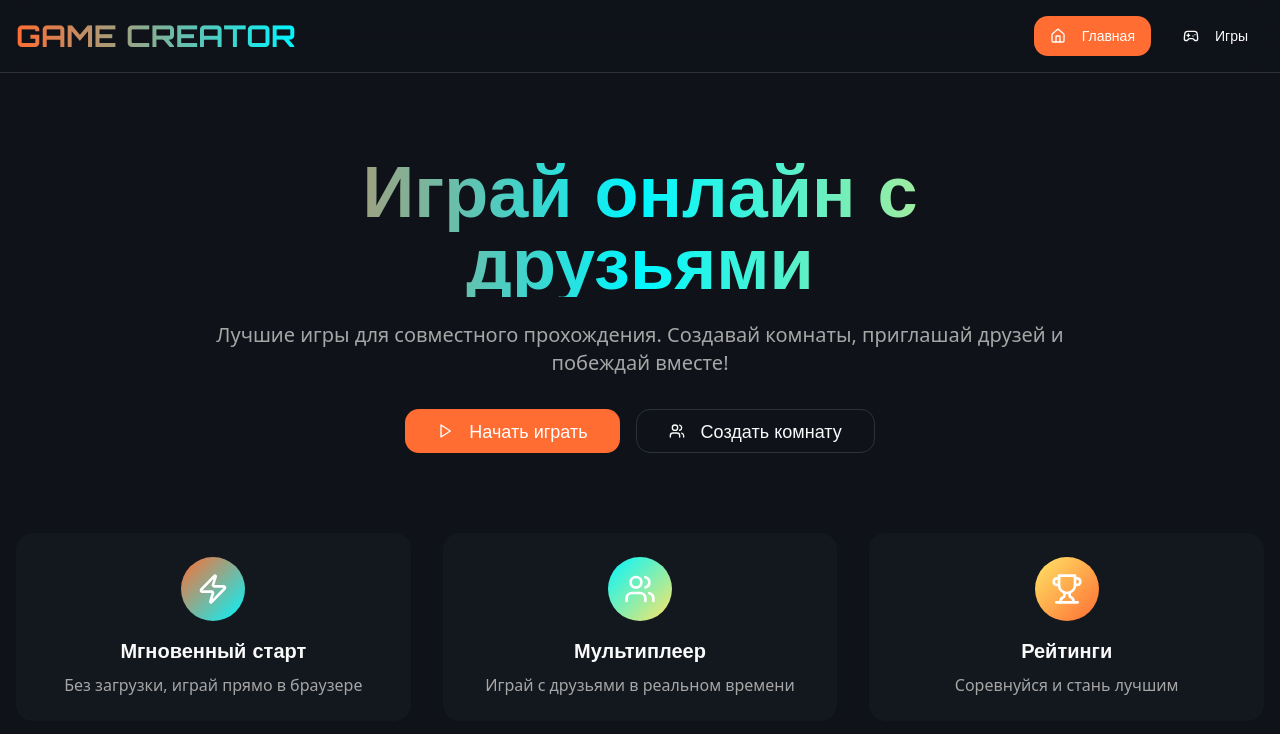
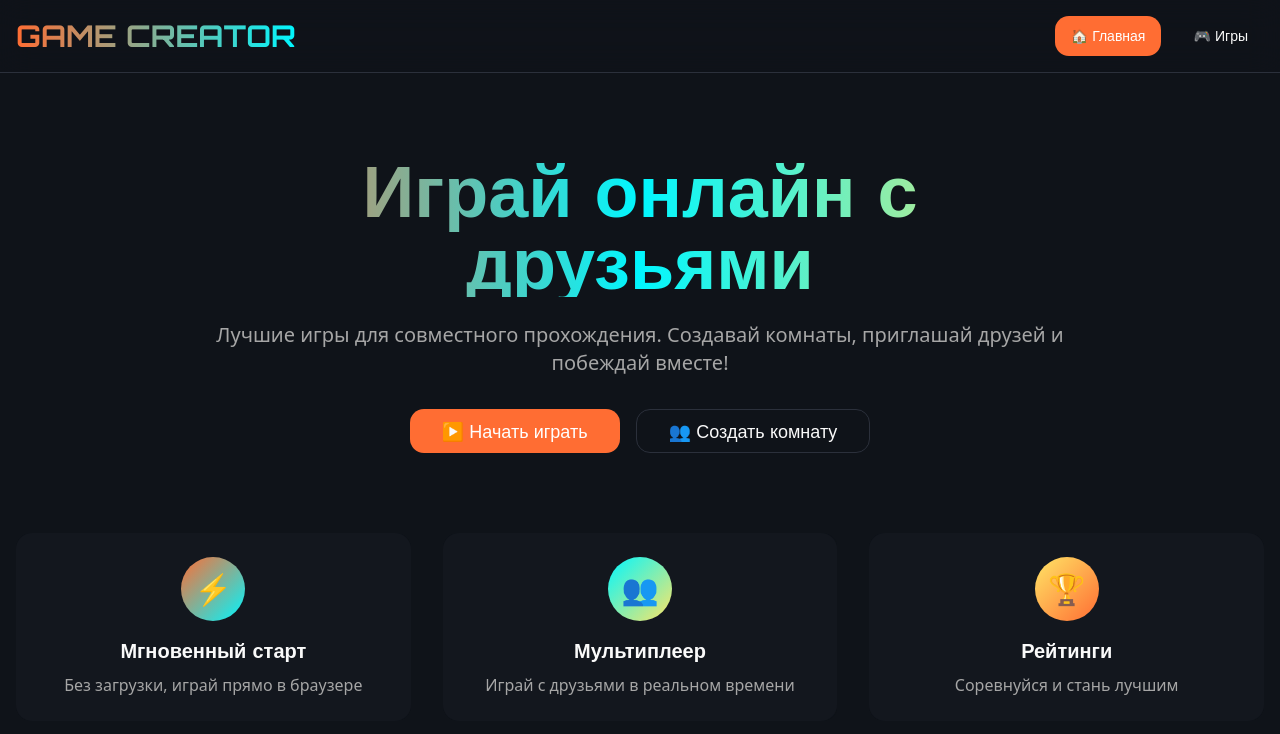
Before and after one commit to pr-poehali-dev/html-site-code-1, a React (Vite) app: page / in a window 1280 px wide. Shown: the top 734 px of the page. Built offline with nearby package versions, Linux system fonts and the light colour scheme.

Commit message:
Очистка кэша не помогла

```diff
--- a/src/pages/Index.tsx
+++ b/src/pages/Index.tsx
@@ -1,5 +1,4 @@
 import { useState } from 'react';
-import Icon from '@/components/ui/icon';
 import { Button } from '@/components/ui/button';
 import { Card, CardContent, CardDescription, CardHeader, CardTitle } from '@/components/ui/card';
 import { Badge } from '@/components/ui/badge';
@@ -51,16 +50,14 @@ export default function Index() {
                 onClick={() => setActiveTab('home')}
                 className="font-orbitron"
               >
-                <Icon name="Home" size={18} className="mr-2" />
-                Главная
+                🏠 Главная
               </Button>
               <Button
                 variant={activeTab === 'games' ? 'default' : 'ghost'}
                 onClick={() => setActiveTab('games')}
                 className="font-orbitron"
               >
-                <Icon name="Gamepad2" size={18} className="mr-2" />
-                Игры
+                🎮 Игры
               </Button>
             </div>
           </div>
@@ -82,40 +79,38 @@ export default function Index() {
                 className="bg-[hsl(var(--game-orange))] hover:bg-[hsl(var(--game-orange))]/90 text-white font-orbitron text-lg px-8"
                 onClick={() => setActiveTab('games')}
               >
-                <Icon name="Play" size={20} className="mr-2" />
-                Начать играть
+                ▶️ Начать играть
               </Button>
               <Button
                 size="lg"
                 variant="outline"
                 className="font-orbitron text-lg px-8"
               >
-                <Icon name="Users" size={20} className="mr-2" />
-                Создать комнату
+                👥 Создать комнату
               </Button>
             </div>
           </div>
 
           <div className="grid grid-cols-1 md:grid-cols-3 gap-8 mt-20">
             <div className="text-center p-6 rounded-2xl bg-card/50 backdrop-blur animate-scale-in" style={{ animationDelay: '0.1s' }}>
-              <div className="w-16 h-16 mx-auto mb-4 rounded-full bg-gradient-to-br from-[hsl(var(--game-orange))] to-[hsl(var(--game-cyan))] flex items-center justify-center">
-                <Icon name="Zap" size={32} className="text-white" />
+              <div className="w-16 h-16 mx-auto mb-4 rounded-full bg-gradient-to-br from-[hsl(var(--game-orange))] to-[hsl(var(--game-cyan))] flex items-center justify-center text-3xl">
+                ⚡
               </div>
               <h3 className="text-xl font-bold mb-2">Мгновенный старт</h3>
               <p className="text-muted-foreground">Без загрузки, играй прямо в браузере</p>
             </div>
 
             <div className="text-center p-6 rounded-2xl bg-card/50 backdrop-blur animate-scale-in" style={{ animationDelay: '0.2s' }}>
-              <div className="w-16 h-16 mx-auto mb-4 rounded-full bg-gradient-to-br from-[hsl(var(--game-cyan))] to-[hsl(var(--game-yellow))] flex items-center justify-center">
-                <Icon name="Users" size={32} className="text-white" />
+              <div className="w-16 h-16 mx-auto mb-4 rounded-full bg-gradient-to-br from-[hsl(var(--game-cyan))] to-[hsl(var(--game-yellow))] flex items-center justify-center text-3xl">
+                👥
               </div>
               <h3 className="text-xl font-bold mb-2">Мультиплеер</h3>
               <p className="text-muted-foreground">Играй с друзьями в реальном времени</p>
             </div>
 
             <div className="text-center p-6 rounded-2xl bg-card/50 backdrop-blur animate-scale-in" style={{ animationDelay: '0.3s' }}>
-              <div className="w-16 h-16 mx-auto mb-4 rounded-full bg-gradient-to-br from-[hsl(var(--game-yellow))] to-[hsl(var(--game-orange))] flex items-center justify-center">
-                <Icon name="Trophy" size={32} className="text-white" />
+              <div className="w-16 h-16 mx-auto mb-4 rounded-full bg-gradient-to-br from-[hsl(var(--game-yellow))] to-[hsl(var(--game-orange))] flex items-center justify-center text-3xl">
+                🏆
               </div>
               <h3 className="text-xl font-bold mb-2">Рейтинги</h3>
               <p className="text-muted-foreground">Соревнуйся и стань лучшим</p>
@@ -150,8 +145,7 @@ export default function Index() {
                     </Badge>
                     {game.online && (
                       <Badge className="bg-[hsl(var(--game-orange))] text-white">
-                        <Icon name="Wifi" size={14} className="mr-1" />
-                        Online
+                        📡 Online
                       </Badge>
                     )}
                   </div>
@@ -165,8 +159,7 @@ export default function Index() {
                 <CardContent>
                   <div className="flex items-center justify-between mb-4">
                     <div className="flex items-center gap-2 text-sm text-muted-foreground">
-                      <Icon name="Users" size={16} />
-                      <span>{game.players} игроков</span>
+                      👥 <span>{game.players} игроков</span>
                     </div>
                   </div>
 
@@ -174,14 +167,13 @@ export default function Index() {
                     <Button
                       className="flex-1 bg-[hsl(var(--game-orange))] hover:bg-[hsl(var(--game-orange))]/90 text-white font-orbitron"
                     >
-                      <Icon name="Play" size={18} className="mr-2" />
-                      Играть
+                      ▶️ Играть
                     </Button>
                     <Button
                       variant="outline"
                       className="font-orbitron"
                     >
-                      <Icon name="UserPlus" size={18} />
+                      ➕
                     </Button>
                   </div>
                 </CardContent>
```
